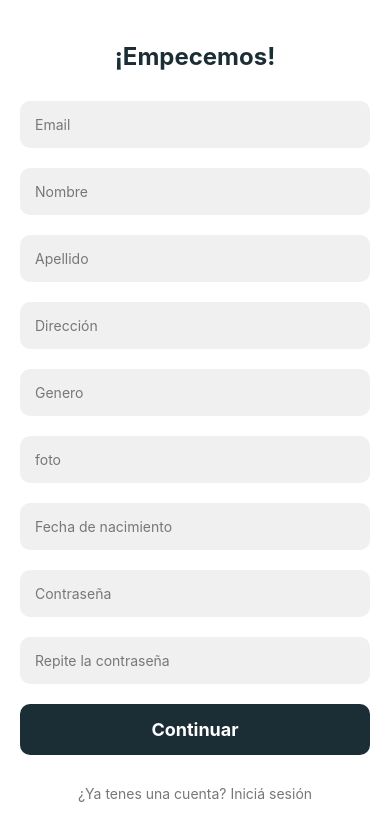
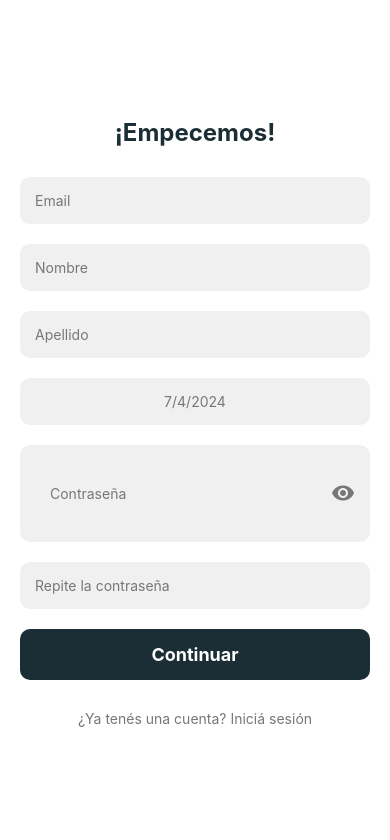
Before and after one commit to Emilia123456/servifinds-app, a React Native app: screen /Register in a window 390 px wide. Shown: the top 840 px of the page. Built offline with nearby package versions, Linux system fonts and the light colour scheme.

Commit message:
hay bastaaaantes cosas visuales que arreglar, el register se ve feo y no anda

```diff
--- a/Screens/RegisterScreen.jsx
+++ b/Screens/RegisterScreen.jsx
@@ -1,6 +1,8 @@
 import React, { useState } from 'react';
 import { View, Text, TextInput, TouchableOpacity, StyleSheet, Alert } from 'react-native';
-import { register } from '../service/userService.js';  // Corrige la importación
+import DateTimePicker from '@react-native-community/datetimepicker'; // Importar el DateTimePicker
+import Icon from 'react-native-vector-icons/MaterialIcons'; // Importar un ícono para mostrar/ocultar contraseña
+import { register } from '../service/userService.js';
 
 export default function LoginScreen({ navigation }) {
   const [email, setEmail] = useState('');
@@ -8,19 +10,16 @@ export default function LoginScreen({ navigation }) {
   const [secondPassword, setSecondPassword] = useState('');
   const [nombre, setNombre] = useState('');
   const [apellido, setApellido] = useState('');
-  const [genero, setGenero] = useState('');
-  const [direccion, setDireccion] = useState('');
-  const [foto, setFoto] = useState('');
-  const [fecha, setFecha] = useState('');
+  const [fecha, setFecha] = useState(new Date());
+  const [showDatePicker, setShowDatePicker] = useState(false); // Estado para mostrar el DatePicker
+  const [showPassword, setShowPassword] = useState(false); // Estado para mostrar/ocultar contraseña
 
   const handleRegister = async () => {
-    if (password!=secondPassword){
+    if (password !== secondPassword) {
       Alert.alert("Las contraseñas no coinciden");
-    }else{
+    } else {
       try {
-        const result = await register(email, nombre, apellido, direccion, password, genero, foto, fecha);
-        console.log("resultado", result);
-
+        const result = await register(email, nombre, apellido, '', password, '', '', fecha.toISOString());
         if (result.success) {
           navigation.navigate('Main');
           navigation.reset({
@@ -28,18 +27,24 @@ export default function LoginScreen({ navigation }) {
             routes: [{ name: 'Main' }],
           });
         } else {
-          Alert.alert("Error", "Usuario o contraseña incorrecta, vuelve a ingresar los datos.");
+          Alert.alert("Error", "Usuario o contraseña incorrecta.");
         }
       } catch (error) {
-        Alert.alert("Error", "Hubo un problema al iniciar sesión. Inténtalo de nuevo más tarde.");
+        Alert.alert("Error", "Hubo un problema al registrarse.");
       }
     }
+  };
 
+  const handleDateChange = (event, selectedDate) => {
+    const currentDate = selectedDate || fecha;
+    setShowDatePicker(false); // Ocultar el DatePicker después de seleccionar la fecha
+    setFecha(currentDate);
   };
 
   return (
     <View style={styles.container}>
       <Text style={styles.title}>¡Empecemos!</Text>
+
       <TextInput
         style={styles.input}
         placeholder="Email"
@@ -49,6 +54,7 @@ export default function LoginScreen({ navigation }) {
         keyboardType="email-address"
         autoCapitalize="none"
       />
+
       <TextInput
         style={styles.input}
         placeholder="Nombre"
@@ -57,6 +63,7 @@ export default function LoginScreen({ navigation }) {
         onChangeText={setNombre}
         autoCapitalize="none"
       />
+
       <TextInput
         style={styles.input}
         placeholder="Apellido"
@@ -65,59 +72,51 @@ export default function LoginScreen({ navigation }) {
         onChangeText={setApellido}
         autoCapitalize="none"
       />
-      <TextInput
-        style={styles.input}
-        placeholder="Dirección"
-        placeholderTextColor="#777"
-        value={direccion}
-        onChangeText={setDireccion}
-        autoCapitalize="none"
+
+      <TouchableOpacity style={styles.dateButton} onPress={() => setShowDatePicker(true)}>
+        <Text style={styles.dateText}>
+          {fecha ? fecha.toLocaleDateString() : 'Seleccionar fecha de nacimiento'}
+        </Text>
+      </TouchableOpacity>
+
+      {showDatePicker && (
+        <DateTimePicker
+          value={fecha}
+          mode="date"
+          display="default"
+          onChange={handleDateChange}
         />
-      <TextInput
-        style={styles.input}
-        placeholder="Genero"
-        placeholderTextColor="#777"
-        value={genero}
-        onChangeText={setGenero}
-        autoCapitalize="none"
-      />
-      <TextInput //imput de foto?
-        style={styles.input}
-        placeholder="foto"
-        placeholderTextColor="#777"
-        value={foto}
-        onChangeText={setFoto}
-        autoCapitalize="none"
-      />
-      <TextInput
-        style={styles.input}
-        placeholder="Fecha de nacimiento"
-        placeholderTextColor="#777"
-        value={fecha}
-        onChangeText={setFecha}
-        autoCapitalize="none"
-      />
+      )}
+
+      <View style={styles.passwordContainer}>
         <TextInput
           style={styles.input}
           placeholder="Contraseña"
           placeholderTextColor="#777"
           value={password}
           onChangeText={setPassword}
-        secureTextEntry
+          secureTextEntry={!showPassword} // Mostrar u ocultar la contraseña
         />
+        <TouchableOpacity onPress={() => setShowPassword(!showPassword)}>
+          <Icon name={showPassword ? "visibility-off" : "visibility"} size={24} color="#777" />
+        </TouchableOpacity>
+      </View>
+
       <TextInput
         style={styles.input}
         placeholder="Repite la contraseña"
         placeholderTextColor="#777"
         value={secondPassword}
         onChangeText={setSecondPassword}
-        secureTextEntry
+        secureTextEntry={!showPassword}
       />
+
       <TouchableOpacity style={styles.button} onPress={handleRegister}>
         <Text style={styles.buttonText}>Continuar</Text>
       </TouchableOpacity>
+
       <TouchableOpacity onPress={() => navigation.navigate('Login')}>
-        <Text style={styles.signUpText}>¿Ya tenes una cuenta? Iniciá sesión</Text>
+        <Text style={styles.signUpText}>¿Ya tenés una cuenta? Iniciá sesión</Text>
       </TouchableOpacity>
     </View>
   );
@@ -145,13 +144,25 @@ const styles = StyleSheet.create({
     marginVertical: 10,
     color: '#000',
   },
-  forgotPassword: {
+  dateButton: {
     width: '100%',
-    alignItems: 'flex-end',
+    backgroundColor: '#f0f0f0',
+    padding: 15,
+    borderRadius: 10,
     marginVertical: 10,
+    alignItems: 'center',
   },
-  forgotPasswordText: {
+  dateText: {
     color: '#777',
+  },
+  passwordContainer: {
+    flexDirection: 'row',
+    alignItems: 'center',
+    width: '100%',
+    backgroundColor: '#f0f0f0',
+    padding: 15,
+    borderRadius: 10,
+    marginVertical: 10,
   },
   button: {
     width: '100%',
--- a/package.json
+++ b/package.json
@@ -10,16 +10,19 @@
   },
   "dependencies": {
     "@expo/metro-runtime": "~3.2.1",
+    "@react-native-community/datetimepicker": "^8.2.0",
     "@react-navigation/bottom-tabs": "^6.6.1",
     "@react-navigation/native": "^6.1.17",
     "@react-navigation/stack": "^6.4.0",
     "axios": "^1.7.7",
     "expo": "^51.0.24",
+    "expo-image-picker": "~15.0.7",
     "expo-splash-screen": "~0.27.5",
     "expo-status-bar": "~1.12.1",
     "react": "18.2.0",
     "react-dom": "18.2.0",
     "react-native": "0.74.3",
+    "react-native-image-picker": "^7.1.2",
     "react-native-reanimated": "^3.13.0",
     "react-native-safe-area-context": "^4.10.7",
     "react-native-screens": "3.31.1",
```
Also changed, not shown: assets/default-profile-image-url.jfif (added), 1 other file (tests, documents, lock files or other folders). Lines whose indentation alone changed are shown as unchanged.
